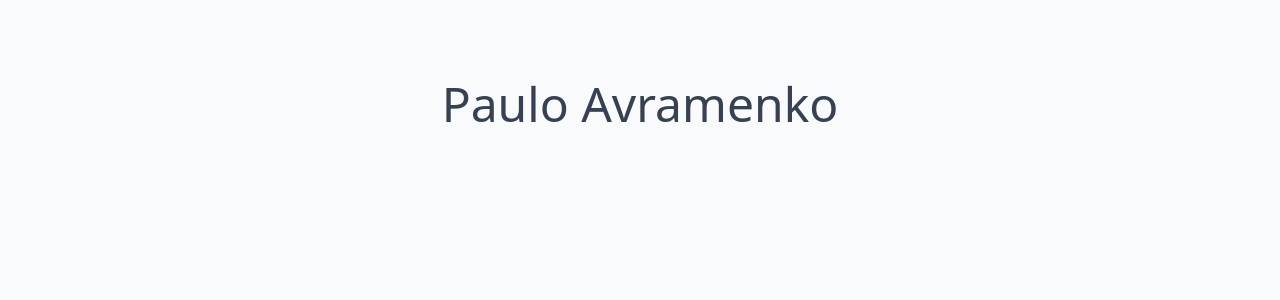
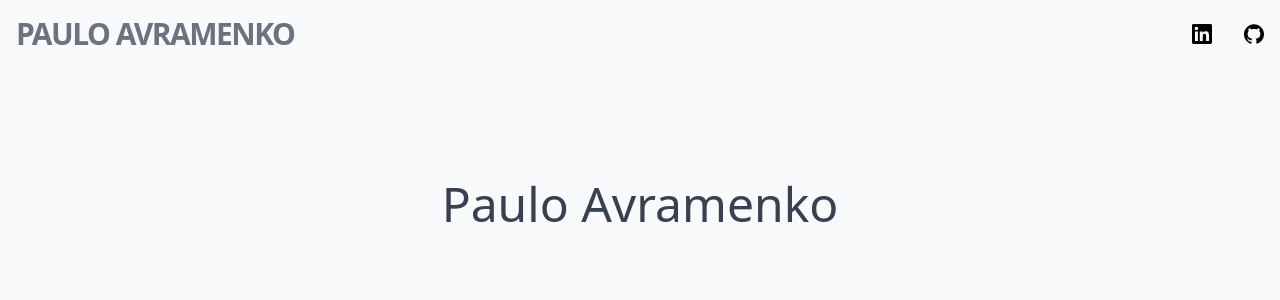
Before and after one commit to avrapaulo/my-journey, a Next.js app: page / in a window 1280 px wide. Shown: the top 300 px of the page. Built offline with nearby package versions, Linux system fonts and the light colour scheme.

Commit message:
feat: add header component

```diff
--- /dev/null
+++ b/src/components/header.tsx
@@ -0,0 +1,55 @@
+import { useState } from 'react'
+import { Icon } from 'components/icon'
+import { GITHUB, LINKEDIN } from 'constants/social'
+
+const Header = () => {
+  const [isNavOpen, setIsNavOpen] = useState(false)
+  return (
+    <div className="w-full mb-4 text-black lg:mb-8 dark:text-white">
+      <div
+        x-data="{ open: true }"
+        className="flex flex-col mx-auto md:items-center md:justify-between md:flex-row"
+      >
+        <div className="flex flex-row items-center justify-between p-4">
+          <a
+            href="/"
+            className="text-lg font-semibold rounded-lg tracking-widestuppercase focus:outline-none focus:shadow-outline"
+          >
+            <h1 className="text-2xl font-bold tracking-tighter text-gray-500 uppercase dark:text-white md:text-sm lg:text-3xl">
+              Paulo Avramenko
+            </h1>
+          </a>
+          <button
+            className="rounded-lg md:hidden focus:outline-none focus:shadow-outline m-"
+            onClick={() => setIsNavOpen(!isNavOpen)}
+          >
+            <svg fill="currentColor" viewBox="0 0 20 20" className="w-6 h-6">
+              <path
+                className={isNavOpen ? 'hidden' : ''}
+                fillRule="evenodd"
+                d="M3 5a1 1 0 011-1h12a1 1 0 110 2H4a1 1 0 01-1-1zM3 10a1 1 0 011-1h12a1 1 0 110 2H4a1 1 0 01-1-1zM9 15a1 1 0 011-1h6a1 1 0 110 2h-6a1 1 0 01-1-1z"
+                clipRule="evenodd"
+              ></path>
+              <path
+                className={!isNavOpen ? 'hidden' : ''}
+                fillRule="evenodd"
+                d="M4.293 4.293a1 1 0 011.414 0L10 8.586l4.293-4.293a1 1 0 111.414 1.414L11.414 10l4.293 4.293a1 1 0 01-1.414 1.414L10 11.414l-4.293 4.293a1 1 0 01-1.414-1.414L8.586 10 4.293 5.707a1 1 0 010-1.414z"
+                clipRule="evenodd"
+              ></path>
+            </svg>
+          </button>
+        </div>
+        <nav
+          className={`${
+            !isNavOpen ? 'hidden' : ''
+          } flex-col flex-grow pb-4 m-auto md:pb-0 md:flex md:justify-end md:flex-row`}
+        >
+          <Icon {...LINKEDIN} />
+          <Icon {...GITHUB} />
+        </nav>
+      </div>
+    </div>
+  )
+}
+
+export { Header }
--- /dev/null
+++ b/src/components/icon.tsx
@@ -0,0 +1,22 @@
+import { ISocial } from 'models/social'
+
+const Icon = ({ title, path, link }: ISocial) => (
+  <div className="px-4 py-2 mt-2 md:mt-0">
+    <a href={link}>
+      <svg
+        role="img"
+        width="20"
+        height="20"
+        viewBox="0 0 24 24"
+        xmlns="http://www.w3.org/2000/svg"
+        className="hover:text-gray-500 transform hover:scale-125 duration-300 ease-in-out"
+        fill="currentColor"
+      >
+        <title>{title}</title>
+        <path d={path} />
+      </svg>
+    </a>
+  </div>
+)
+
+export { Icon }
--- /dev/null
+++ b/src/components/layout.tsx
@@ -0,0 +1,18 @@
+import { Header } from 'components/header'
+
+interface Props {
+  children: React.ReactNode
+}
+
+const Layout = ({ children }: Props) => (
+  <body className="text-black transition-colors duration-1000 dark:text-white">
+    <section className="text-gray-700">
+      <div className="container px-5 mx-auto xl:px-0">
+        <Header />
+        {children}
+      </div>
+    </section>
+  </body>
+)
+
+export { Layout }
--- /dev/null
+++ b/src/constants/social.ts
@@ -0,0 +1,15 @@
+import { ISocial } from 'models/social'
+
+export const LINKEDIN: ISocial = {
+  title: 'Linkedin',
+  path:
+    'M20.447 20.452h-3.554v-5.569c0-1.328-.027-3.037-1.852-3.037-1.853 0-2.136 1.445-2.136 2.939v5.667H9.351V9h3.414v1.561h.046c.477-.9 1.637-1.85 3.37-1.85 3.601 0 4.267 2.37 4.267 5.455v6.286zM5.337 7.433c-1.144 0-2.063-.926-2.063-2.065 0-1.138.92-2.063 2.063-2.063 1.14 0 2.064.925 2.064 2.063 0 1.139-.925 2.065-2.064 2.065zm1.782 13.019H3.555V9h3.564v11.452zM22.225 0H1.771C.792 0 0 .774 0 1.729v20.542C0 23.227.792 24 1.771 24h20.451C23.2 24 24 23.227 24 22.271V1.729C24 .774 23.2 0 22.222 0h.003z',
+  link: 'https://www.linkedin.com/in/paulo-avramenko/'
+}
+
+export const GITHUB: ISocial = {
+  title: 'Git hub',
+  path:
+    'M12 .297c-6.63 0-12 5.373-12 12 0 5.303 3.438 9.8 8.205 11.385.6.113.82-.258.82-.577 0-.285-.01-1.04-.015-2.04-3.338.724-4.042-1.61-4.042-1.61C4.422 18.07 3.633 17.7 3.633 17.7c-1.087-.744.084-.729.084-.729 1.205.084 1.838 1.236 1.838 1.236 1.07 1.835 2.809 1.305 3.495.998.108-.776.417-1.305.76-1.605-2.665-.3-5.466-1.332-5.466-5.93 0-1.31.465-2.38 1.235-3.22-.135-.303-.54-1.523.105-3.176 0 0 1.005-.322 3.3 1.23.96-.267 1.98-.399 3-.405 1.02.006 2.04.138 3 .405 2.28-1.552 3.285-1.23 3.285-1.23.645 1.653.24 2.873.12 3.176.765.84 1.23 1.91 1.23 3.22 0 4.61-2.805 5.625-5.475 5.92.42.36.81 1.096.81 2.22 0 1.606-.015 2.896-.015 3.286 0 .315.21.69.825.57C20.565 22.092 24 17.592 24 12.297c0-6.627-5.373-12-12-12',
+  link: 'https://github.com/avrapaulo'
+}
--- /dev/null
+++ b/src/models/social.ts
@@ -0,0 +1,5 @@
+export interface ISocial {
+  title: string
+  path: string
+  link: string
+}
--- a/src/pages/_app.tsx
+++ b/src/pages/_app.tsx
@@ -1,8 +1,11 @@
 import { AppProps } from 'next/app'
+import { Layout } from 'components/layout'
 import 'styles/index.css'
 
-const MyApp = ({ Component, pageProps }: AppProps) => {
-  return <Component {...pageProps} />
-}
+const MyApp = ({ Component, pageProps }: AppProps) => (
+  <Layout>
+    <Component {...pageProps} />
+  </Layout>
+)
 
 export default MyApp
--- a/src/styles/index.css
+++ b/src/styles/index.css
@@ -9,12 +9,7 @@
 
 html,
 body {
-  @apply bg-gray-50 dark:bg-gray-900;
-}
-
-/* Write your own custom component styles here */
-.btn-blue {
-  @apply px-4 py-2 font-bold text-white bg-blue-500 rounded;
+  @apply bg-gray-50 dark:bg-black;
 }
 
 /* Start purging... */
--- a/tailwind.config.js
+++ b/tailwind.config.js
@@ -1,12 +1,7 @@
 module.exports = {
   purge: ['.src/components/**/*.{js,ts,jsx,tsx}', '.src/pages/**/*.{js,ts,jsx,tsx}'],
-  darkMode: 'media', // 'media' or 'class'
+  darkMode: 'media',
   theme: {
-    extend: {
-      colors: {
-        'accent-1': '#333'
-      }
-    }
   },
   variants: {
     extend: {}
```
Also changed, not shown: .eslintrc.js.
